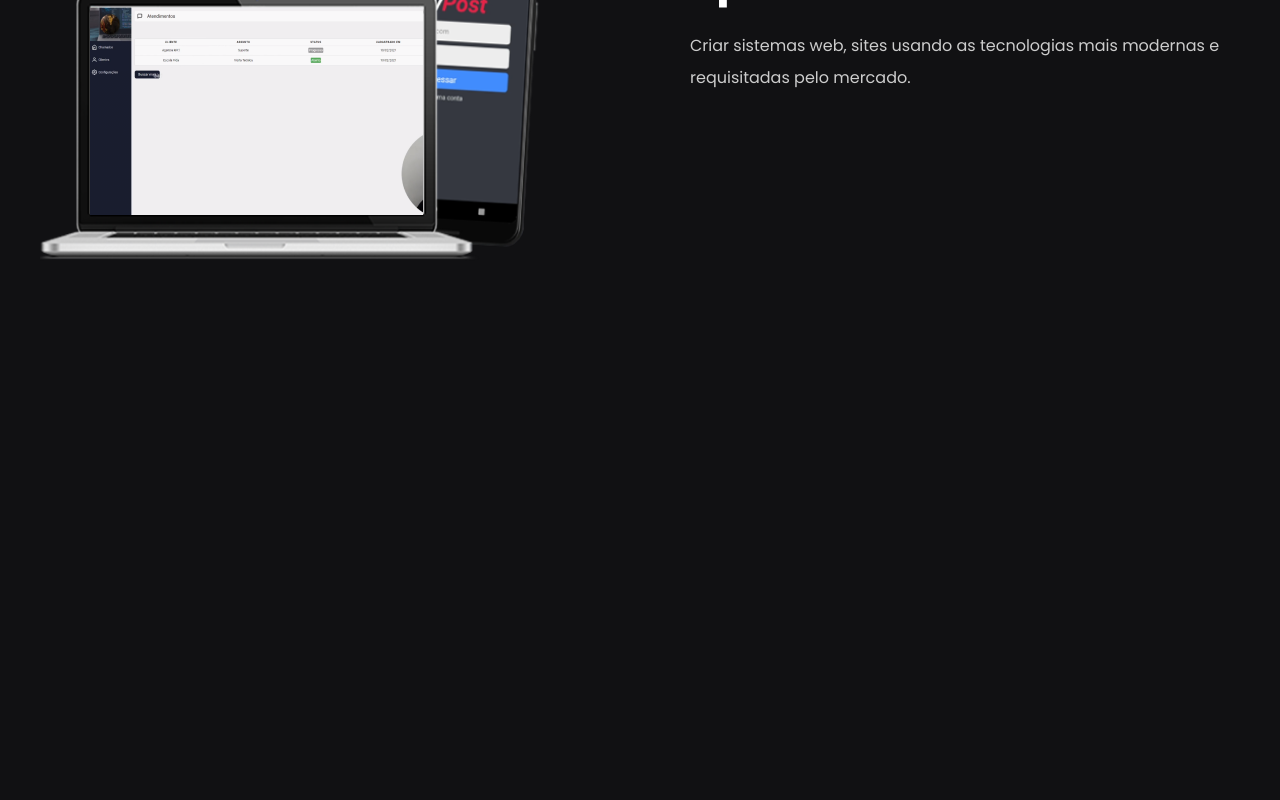
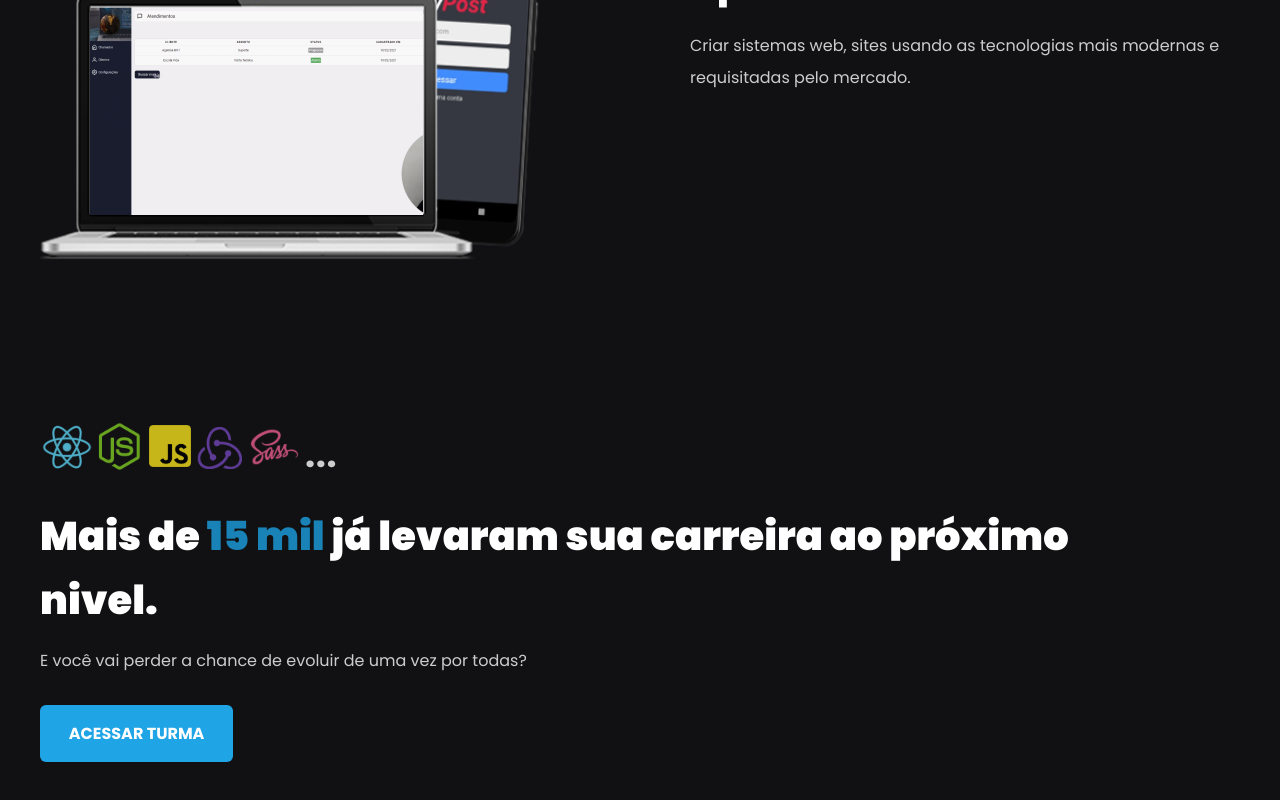
Before and after one commit to calebesg/institutional-website, a Next.js app: page / in a window 1280 px wide. Shown: the part 1750-2550 px from the top of the page. Before the commit the page ends 2099 px from the top, so only its background shows below. Built offline with nearby package versions, Linux system fonts and the light colour scheme.

Commit message:
create footer

```diff
--- a/src/pages/index.tsx
+++ b/src/pages/index.tsx
@@ -1,4 +1,7 @@
 import Head from 'next/head'
+import Image from 'next/image'
+
+import techsImg from '../../public/images/techs.svg'
 import styles from '../styles/home.module.scss'
 
 export default function Home() {
@@ -57,6 +60,18 @@ export default function Home() {
           </section>
         </div>
       </main>
+
+      <footer className={styles.footer}>
+        <Image src={techsImg} alt="Techs" />
+        <h2>
+          Mais de <span>15 mil</span> já levaram sua carreira ao próximo nivel.
+        </h2>
+        <span>E você vai perder a chance de evoluir de uma vez por todas?</span>
+
+        <a type="button" href="/">
+          Acessar Turma
+        </a>
+      </footer>
     </>
   )
 }
--- a/src/styles/home.module.scss
+++ b/src/styles/home.module.scss
@@ -86,3 +86,44 @@
     max-width: 550px;
   }
 }
+
+.footer {
+  max-width: 1200px;
+  margin: 10rem auto 6rem;
+
+  h2 {
+    font-size: 2.5rem;
+    line-height: 4rem;
+    max-width: 90%;
+    font-weight: 900;
+    color: var(--white);
+
+    span {
+      color: var(--blue-500);
+    }
+  }
+
+  span {
+    display: inline-block;
+    color: var(--white);
+    filter: brightness(0.8);
+    margin-top: 1rem;
+  }
+
+  a {
+    display: block;
+    margin-top: 2rem;
+    width: fit-content;
+    background-color: var(--blue-500);
+    color: var(--white);
+    text-transform: uppercase;
+    font-weight: bold;
+    padding: 1rem 1.8rem;
+    border-radius: 6px;
+    transition: filter 0.1s ease-out;
+
+    &:hover {
+      filter: brightness(1.1);
+    }
+  }
+}
```
